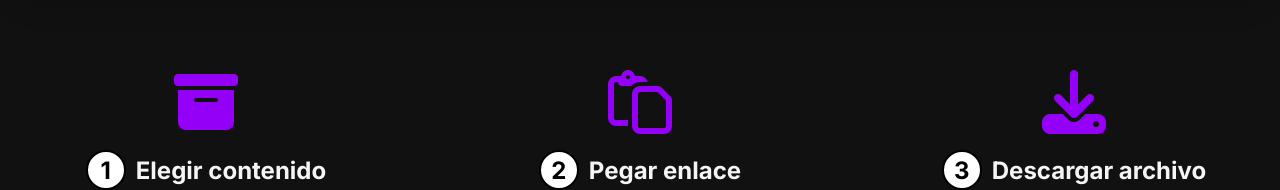
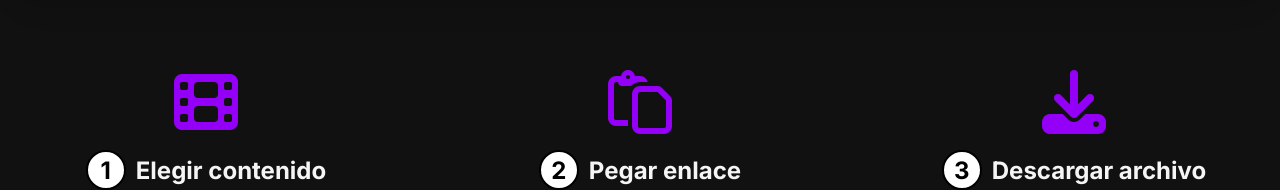
Before and after one commit to ManuelJimena/YouTubeDownloader, a React (Vite) app: page / in a window 1280 px wide. Shown: the part 385-575 px from the top of the page. Built offline with nearby package versions, Linux system fonts and the light colour scheme; no server answers.

Commit message:
refact briefing

```diff
--- a/src/components/Briefing/Briefing.jsx
+++ b/src/components/Briefing/Briefing.jsx
@@ -6,7 +6,7 @@ const Briefing = () => {
       <ul className="listitem items-more">
         <li>
           <div className="icon-holder">
-              <i className="fa-solid fa-box-archive"></i>
+              <i className="fa-solid fa-film"></i>
             <div className="arrow-holder"></div>
           </div>
           <div className="desc">
```
